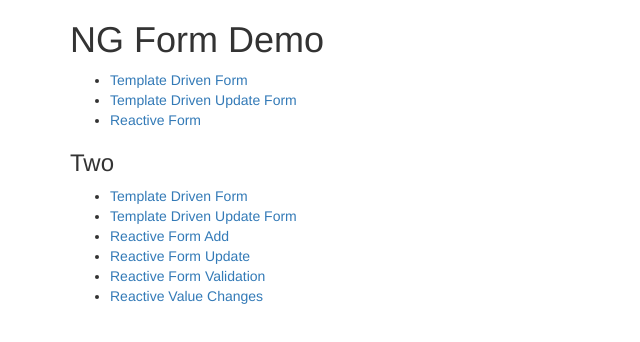
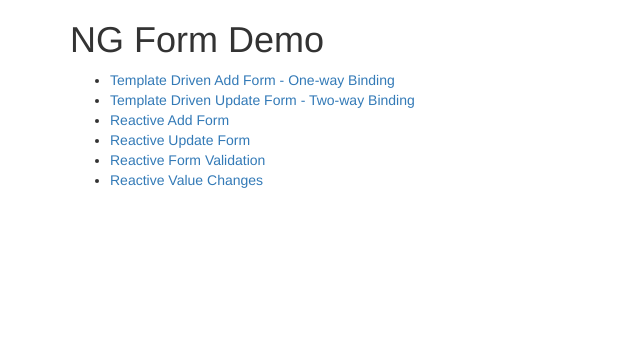
Before and after one commit to bellingson/ng-form-demo, an Angular app: page /#/index in a window 1280 px wide. Shown: the top 342 px of the page, without its empty margins (0-640 px from the left). Built offline with nearby package versions, Linux system fonts and the light colour scheme.

Commit message:
index update

```diff
--- a/src/app/index.component.html
+++ b/src/app/index.component.html
@@ -1,20 +1,11 @@
 
 <h1>NG Form Demo</h1>
 
-
 <ul>
-    <li><a href="/#/template-driven-demo">Template Driven Form</a></li>
-    <li><a href="/#/template-driven-update-demo">Template Driven Update Form</a></li>
-    <li><a href="/#/reactive-demo">Reactive Form</a></li>
-</ul>
-
-<h3>Two</h3>
-
-<ul>
-    <li><a href="/#/template-driven-demo">Template Driven Form</a></li>
-    <li><a href="/#/template-driven-update-demo">Template Driven Update Form</a></li>
-    <li><a href="/#/reactive-demo">Reactive Form Add</a></li>
-    <li><a href="/#/reactive-update">Reactive Form Update</a></li>
+    <li><a href="/#/template-driven-demo">Template Driven Add Form - One-way Binding</a></li>
+    <li><a href="/#/template-driven-update-demo">Template Driven Update Form - Two-way Binding</a></li>
+    <li><a href="/#/reactive-demo">Reactive Add Form</a></li>
+    <li><a href="/#/reactive-update">Reactive Update Form</a></li>
     <li><a href="/#/reactive-validation">Reactive Form Validation</a></li>
     <li><a href="/#/reactive-value-changes">Reactive Value Changes</a></li>
 </ul>
```
